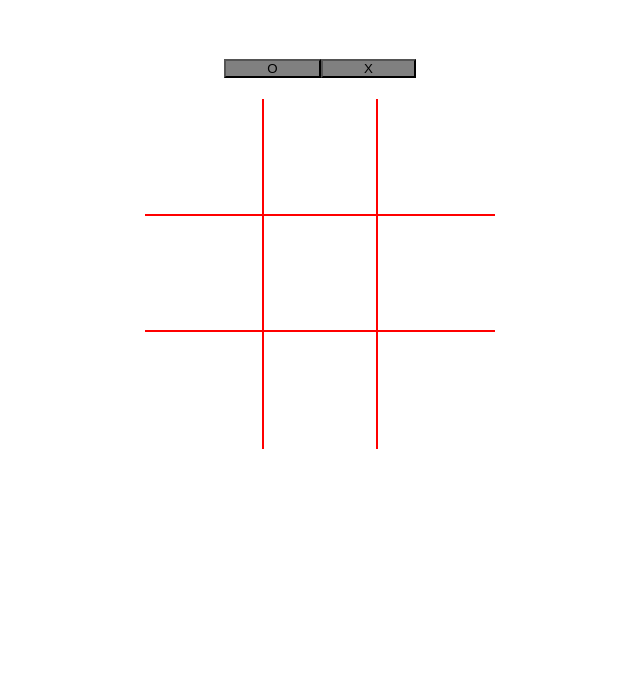
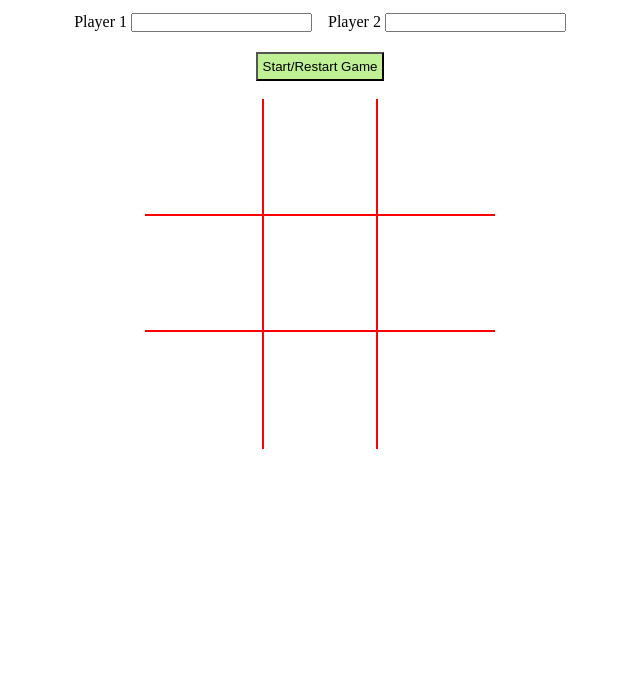
Before and after one commit to yrezvani/tic-tac-toe, a plain HTML site: page index.html in a window 1280 px wide. Shown: the part 126-800 px from the top of the page, without its empty margins (320-960 px from the left). Drawn offline with Linux system fonts and the light colour scheme.

Commit message:
Add player names form add player name logic to reset function

```diff
--- a/index.html
+++ b/index.html
@@ -9,10 +9,27 @@
     </head>
     <body>
         <h1>Tic Tac Toe</h1>
-        <div class="marker-container">
-            <button class="marker o">O</button>
-            <button class="marker x">X</button>
+        <div class="form-container">
+            <form action="" id="form">
+                <h3>Enter your name</h3>
+                <ul>
+                    <li>
+                        <label for="player1">Player 1</label>
+                        <input type="text" id="player1" name="player1" />
+                    </li>
+                    <li>
+                        <label for="player2">Player 2</label>
+                        <input type="text" id="player2" name="player2" />
+                    </li>
+                </ul>
+                <div class="start-container">
+                    <button class="start-btn" type="submit" form="form">
+                        Start/Restart Game
+                    </button>
+                </div>
+            </form>
         </div>
+
         <div class="container">
             <div class="cell one" data-no="0"></div>
             <div class="cell two" data-no="1"></div>
--- a/script.js
+++ b/script.js
@@ -1,10 +1,10 @@
 const gameBoard = (function () {
     const createPlayer = function (name, marker, activePlayer) {
-        return { name, marker, activePlayer };
+        return {name, marker, activePlayer};
     };
 
-    const player1 = createPlayer('player 1', 'X', true);
-    const player2 = createPlayer('player 2', 'O', false);
+    const player1 = createPlayer('Player 1', 'X', true);
+    const player2 = createPlayer('Player 2', 'O', false);
 
     let board = [];
 
@@ -86,6 +86,10 @@ const checkWin = function (marker) {
 const resetGame = function () {
     gameBoard.player1.activePlayer = true;
     gameBoard.player2.activePlayer = false;
+    gameBoard.player1.name = document.querySelector('#player1').value;
+    gameBoard.player2.name = document.querySelector('#player2').value;
+    console.log(document.querySelector('#player1').value);
+
     for (const cell of gameBoard.cells) {
         cell.textContent = '';
     }
@@ -94,7 +98,7 @@ const resetGame = function () {
         cell.removeEventListener('click', gameBoard.handleClick);
     });
     gameBoard.displayMarker();
-    console.log('reset running');
+    console.log(gameBoard.player1.name);
 };
 
 const isDraw = function () {
@@ -105,11 +109,18 @@ const isDraw = function () {
 };
 
 const showWinner = function () {
-    if (gameBoard.player1.activePlayer) console.log('Player 1 wins!');
-    if (gameBoard.player2.activePlayer) console.log('Player 2 wins!');
+    if (gameBoard.player1.activePlayer)
+        console.log(`${gameBoard.player1.name} wins!`);
+    if (gameBoard.player2.activePlayer)
+        console.log(`${gameBoard.player2.name} wins!`);
     console.log('winner running');
 };
 
 const showDraw = function () {
     console.log("It's a draw!");
 };
+
+document.querySelector('form').addEventListener('submit', function (e) {
+    e.preventDefault();
+    resetGame();
+});
--- a/style.css
+++ b/style.css
@@ -6,7 +6,8 @@
 
 h1 {
     width: 10rem;
-    margin: 9vh auto;
+    margin: 6vh auto;
+    margin-bottom: 2vh;
     text-align: center;
 }
 .container {
@@ -57,14 +58,36 @@ h1 {
     font-size: 5rem;
 }
 
-.marker-container {
-    display: flex;
+.start-container {
     padding: 4px;
-    width: 200px;
-    margin: 0 auto;
+    margin-top: 1rem;
+    text-align: center;
 }
 
-.marker {
-    background-color: gray;
-    flex-grow: 1;
+.start-btn {
+    display: inline-block;
+    background-color: rgb(191, 240, 148);
+    padding: 5px;
 }
+
+.form-container {
+    /* width: 440px;
+    margin: 0 auto; */
+    text-align: center;
+}
+
+form {
+    display: inline-block;
+}
+
+h3 {
+    margin-bottom: 1rem;
+}
+form ul {
+    display: flex;
+    gap: 1rem;
+}
+
+form li {
+    list-style-type: none;
+}
```
